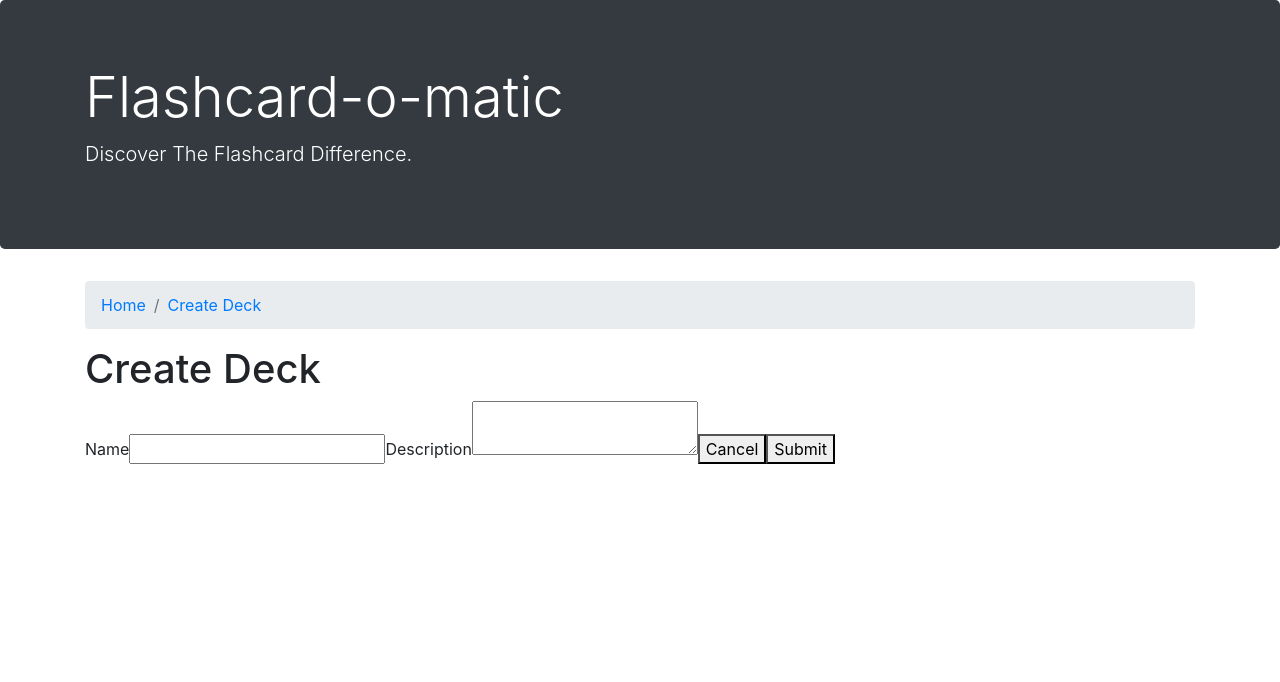
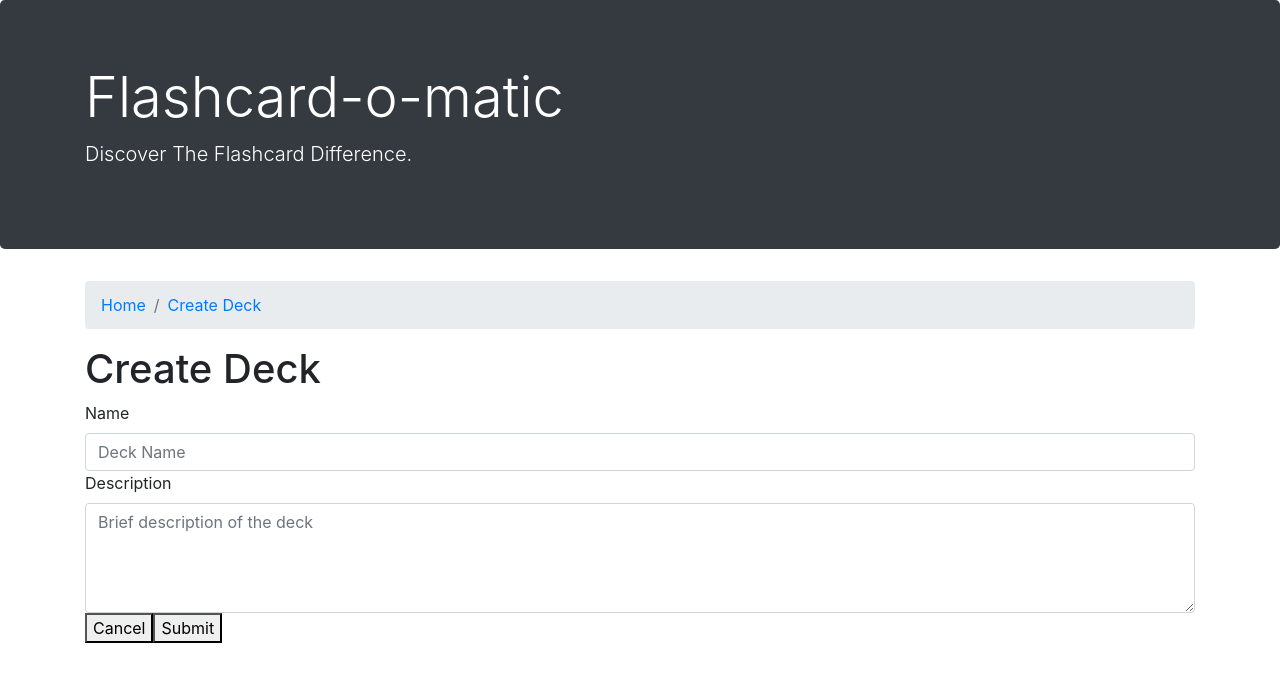
Before and after one commit to francisco-alberdi/chegg-flashcards, a React (Create React App) app: page /decks/new in a window 1280 px wide. Shown: the top 682 px of the page. Built offline with nearby package versions, Linux system fonts and the light colour scheme; a web font is replaced by a local one.

Commit message:
css changes to the creat deck

```diff
--- a/src/CreateDeck/index.js
+++ b/src/CreateDeck/index.js
@@ -40,23 +40,34 @@ function CreateDeck() {
       <NavBar items={navBarItems} />
       <h1>Create Deck</h1>
       <form onSubmit={handleSubmit}>
-        <label>Name</label>
+        <div>
+          <label className="form-label">Name</label>
           <input
             type="text"
+            className="form-control"
             id="name"
             name="name"
+            placeholder="Deck Name"
             value={formData.name}
             onChange={handleChange}
             required
           />
-        <label>Description</label>
+        </div>
+        <div>
+          <label htmlFor="description" className="form-label">
+            Description
+          </label>
           <textarea
+            className="form-control"
             id="description"
             name="description"
+            rows="4"
+            placeholder="Brief description of the deck"
             value={formData.description}
             onChange={handleChange}
             required
           />
+        </div>
         <button onClick={() => navigate("/")}>Cancel</button>
         <button>Submit</button>
       </form>
```
Lines whose indentation alone changed are shown as unchanged.
